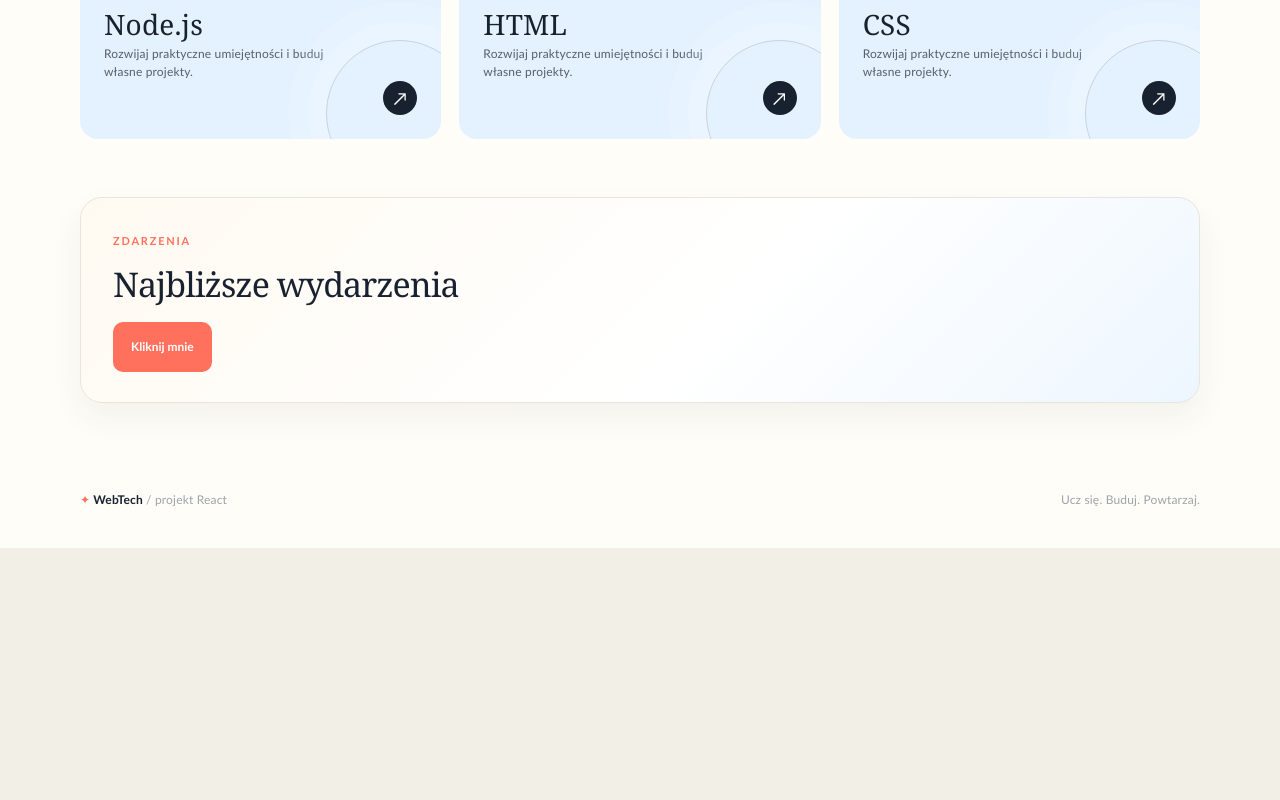
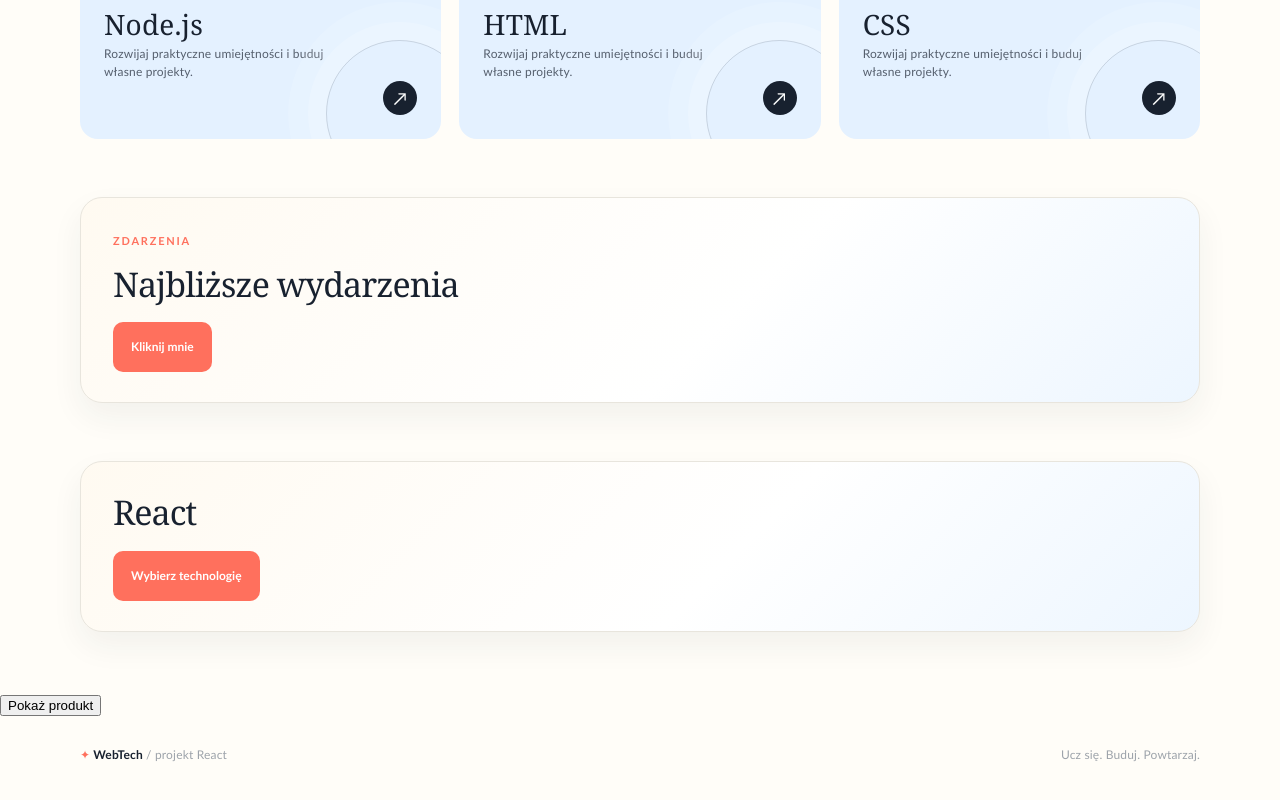
Before and after one commit to AP-21-ZST/AP-21-Webtech-2026-2027, a React (Vite) app: page / in a window 1280 px wide. Shown: the part 962-1762 px from the top of the page. Before the commit the page ends 1510 px from the top, so only its background shows below. Built offline with nearby package versions, Linux system fonts and the light colour scheme.

Commit message:
Zdarzenia

```diff
--- a/src/App.jsx
+++ b/src/App.jsx
@@ -4,14 +4,23 @@ import Footer from './components/Footer'
 import CourseCard from './components/CourseCard'
 import Technology from './components/Technology'
 import Zdarzenie from './components/Zdarzenie'
+import Zdarzenie2 from './components/Zdarzenie2'
+import Produkt from './components/Product'
 
 function App() {
+
+
   return (
     <div className="app-shell">
       <Header />
       <CourseCard />
       <Technology />
       <Zdarzenie />
+      <Zdarzenie2
+        name="React" />
+      <Produkt
+        name="Laptop"
+        price={3000} />
       <Footer />
     </div>
   )
--- /dev/null
+++ b/src/components/Product.jsx
@@ -0,0 +1,21 @@
+function Produkt({ name, price }) {
+    function showProduct() {
+        console.log("Wybrano: " + name + ", cena: " + price);
+    }
+
+    function selectProduct(name) {
+        console.log("Wybrano produkt: " + name)
+    }
+    return (
+        <>
+            <section className="produkt">
+                <button onClick={() => {
+                    showProduct();
+                    selectProduct(name);
+                }}>Pokaż produkt</button>
+            </section>
+        </>
+    )
+}
+
+export default Produkt;
--- /dev/null
+++ b/src/components/Zdarzenie2.jsx
@@ -0,0 +1,15 @@
+function Zdarzenie2({ name }) {
+
+    function showTechnology() {
+        console.log("Wybrano technologię: " + name);
+    }
+
+    return (
+        <section className="zdarzenie">
+            <h2>{name}</h2>
+            <button onClick={showTechnology}>Wybierz technologię</button>
+        </section>
+    );
+}
+
+export default Zdarzenie2;
```
